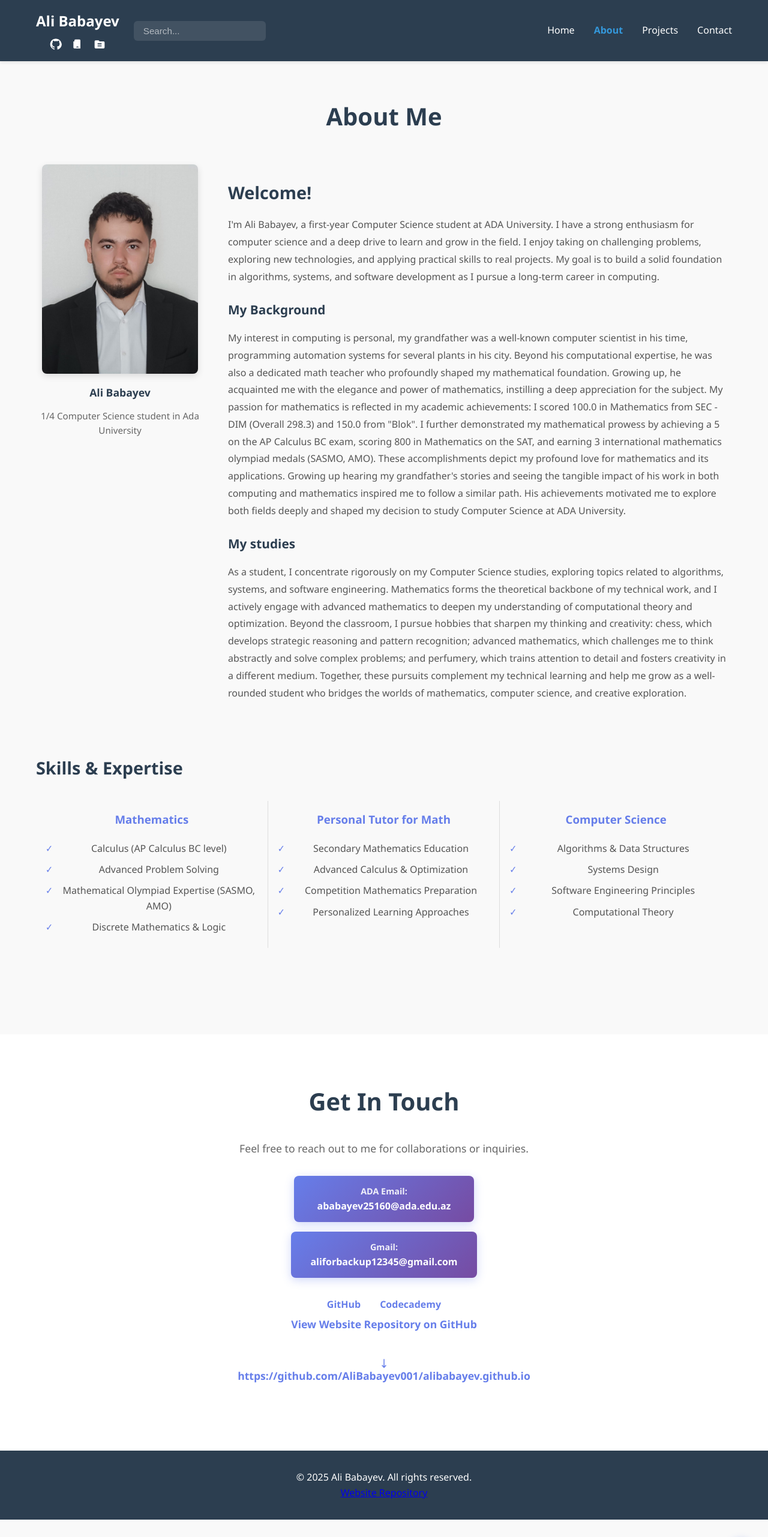
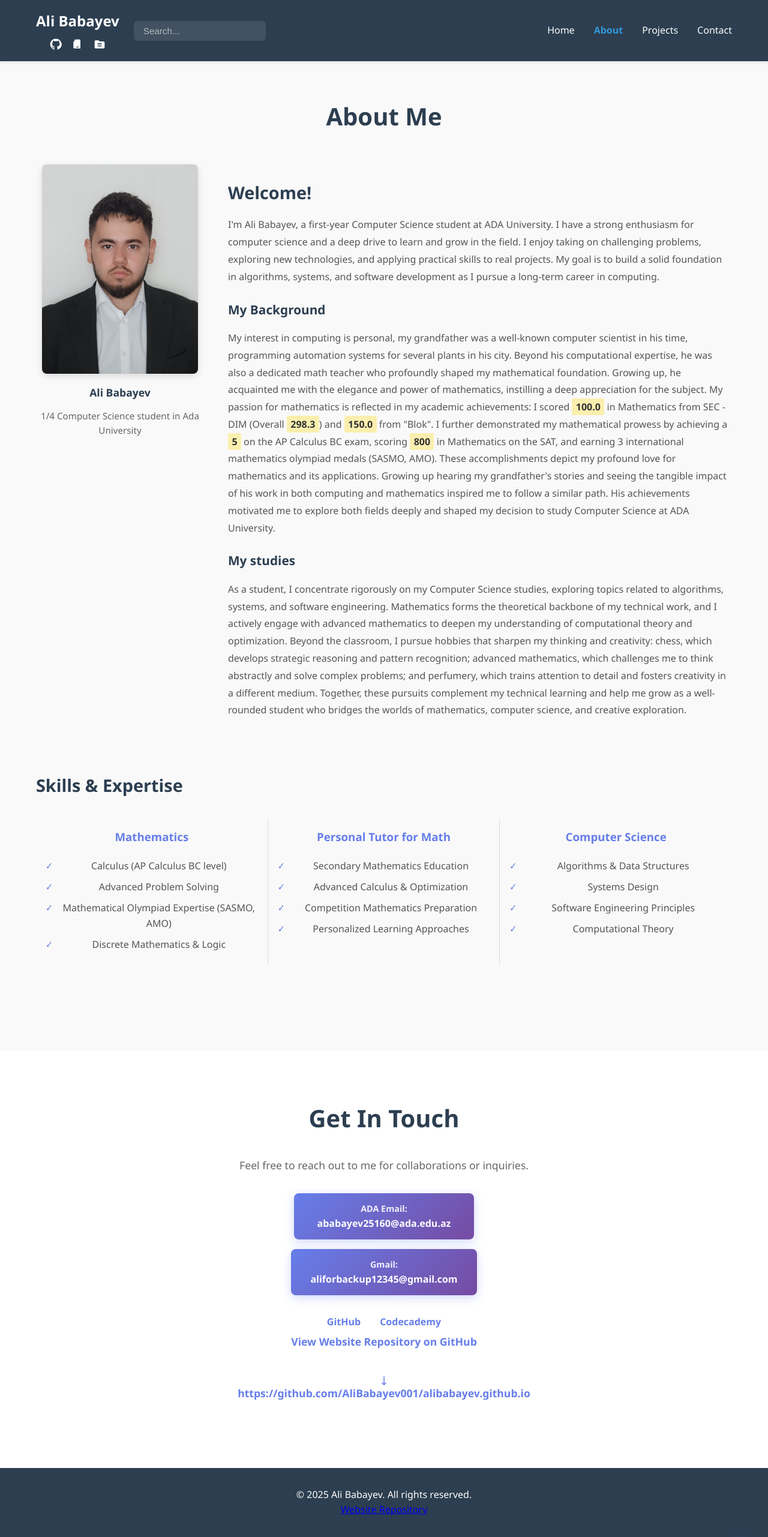
Before and after one commit to AliBabayev001/alibabayev.github.io, a Jekyll site: the page about.html, which Jekyll copies as it is, in a window 1280 px wide. Shown: the whole page at 60% size. Built offline with Jekyll 4.4.1, drawn with Linux system fonts in a browser that asks for light colours.

Commit message:
I highlighted my scores

```diff
--- a/about.html
+++ b/about.html
@@ -126,13 +126,15 @@
               shaped my mathematical foundation. Growing up, he acquainted me
               with the elegance and power of mathematics, instilling a deep
               appreciation for the subject. My passion for mathematics is
-              reflected in my academic achievements: I scored 100.0 in
-              Mathematics from SEC -DIM (Overall 298.3) and 150.0 from "Blok". I further
-              demonstrated my mathematical prowess by achieving a 5 on the AP
-              Calculus BC exam, scoring 800 in Mathematics on the SAT, and
-              earning 3 international mathematics olympiad medals (SASMO, AMO).
-              These accomplishments depict my profound love for mathematics and
-              its applications. Growing up hearing my grandfather's stories and
+              reflected in my academic achievements: I scored
+              <mark>100.0</mark> in Mathematics from SEC -DIM (Overall
+              <mark>298.3</mark>) and <mark>150.0</mark> from "Blok". I further
+              demonstrated my mathematical prowess by achieving a
+              <mark>5</mark> on the AP Calculus BC exam, scoring
+              <mark>800</mark> in Mathematics on the SAT, and earning 3
+              international mathematics olympiad medals (SASMO, AMO). These
+              accomplishments depict my profound love for mathematics and its
+              applications. Growing up hearing my grandfather's stories and
               seeing the tangible impact of his work in both computing and
               mathematics inspired me to follow a similar path. His achievements
               motivated me to explore both fields deeply and shaped my decision
--- a/styles.css
+++ b/styles.css
@@ -77,6 +77,15 @@ body {
 main {
     width: 100%;
     overflow-x: hidden;
+}
+
+/* Highlighting */
+mark {
+    background-color: var(--color-highlight);
+    padding: 0.2rem 0.4rem;
+    border-radius: 3px;
+    font-weight: 600;
+    color: var(--color-text);
 }
 
 .container {
```
